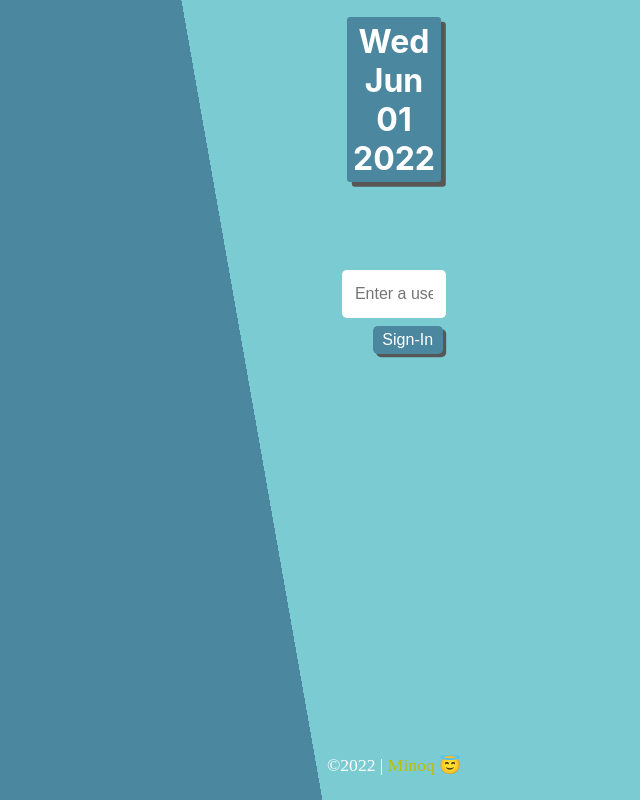
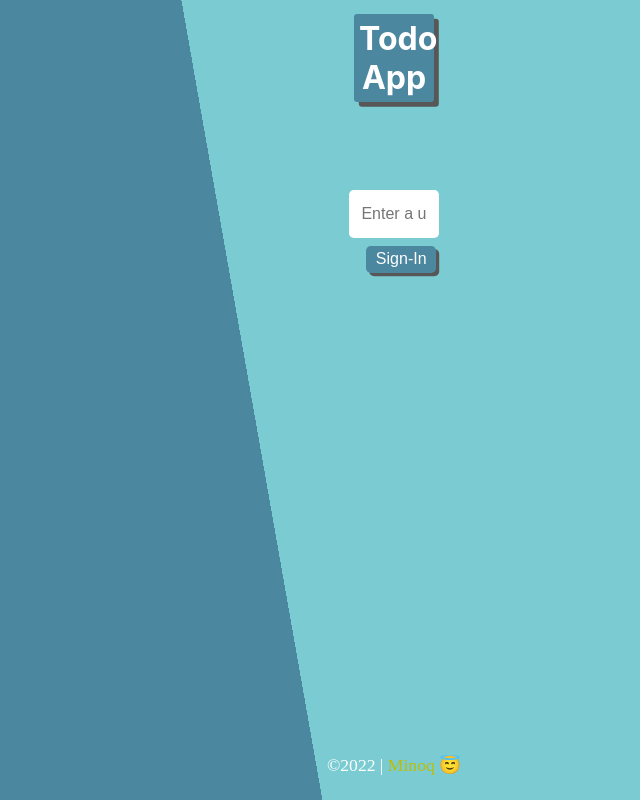
Before and after one commit to Quarcoo-arc/todo_app-django-react, a React (Create React App) app in the folder frontend/: page / in a window 1280 px wide. Shown: the whole page, without its empty margins (246-886 px from the left). Built offline with nearby package versions, Linux system fonts and the light colour scheme.

Commit message:
Landing page added

```diff
--- a/frontend/src/App.js
+++ b/frontend/src/App.js
@@ -1,17 +1,12 @@
-import Form from "./components/Form";
-import Footer from "./components/Footer";
-import Login from "./components/Login";
-
+import { UserContextProvider } from "./context/UserContext";
+import LandingPage from "./pages/LandingPage";
 function App() {
   return (
-    <div className="container">
-      <div className="wrapper">
-        <h1 className="title">{new Date().toDateString()}</h1>
-        {/* <Form /> */}
-        <Login />
+    <UserContextProvider>
+      <div className="container">
+        <LandingPage />
       </div>
-      <Footer />
-    </div>
+    </UserContextProvider>
   );
 }
 
--- a/frontend/src/components/Login.jsx
+++ b/frontend/src/components/Login.jsx
@@ -1,9 +1,25 @@
-import React from "react";
+import React, { useState } from "react";
+import UserContext from "../context/UserContext";
+import { useContext } from "react";
 
 const Login = () => {
+  const [username, setUsername] = useState("");
+
+  const { setUserName } = useContext(UserContext);
+
+  const submitHandler = (event) => {
+    event.preventDefault();
+    setUserName(username);
+    setUsername("");
+  };
+
+  const changeText = (event) => {
+    setUsername(event.target.value);
+  };
+
   return (
     <div>
-      <form className="login" action="">
+      <form className="login" onSubmit={submitHandler}>
         <input
           className="inputField"
           type="text"
@@ -11,6 +27,8 @@ const Login = () => {
           id="username"
           placeholder="Enter a username"
           required
+          value={username}
+          onChange={changeText}
         />
         <button className="loginBtn" type="submit">
           Sign-In
--- /dev/null
+++ b/frontend/src/pages/LandingPage.jsx
@@ -0,0 +1,23 @@
+import React, { useContext, useEffect } from "react";
+import Form from "../components/Form";
+import Footer from "../components/Footer";
+import Login from "../components/Login";
+import UserContext from "../context/UserContext";
+
+const LandingPage = () => {
+  const { userName } = useContext(UserContext);
+
+  return (
+    <>
+      <div className="wrapper">
+        <h1 className="title">
+          {userName ? new Date().toDateString() : "Todo App"}
+        </h1>
+        {userName ? <Form /> : <Login />}
+      </div>
+      <Footer />
+    </>
+  );
+};
+
+export default LandingPage;
```
